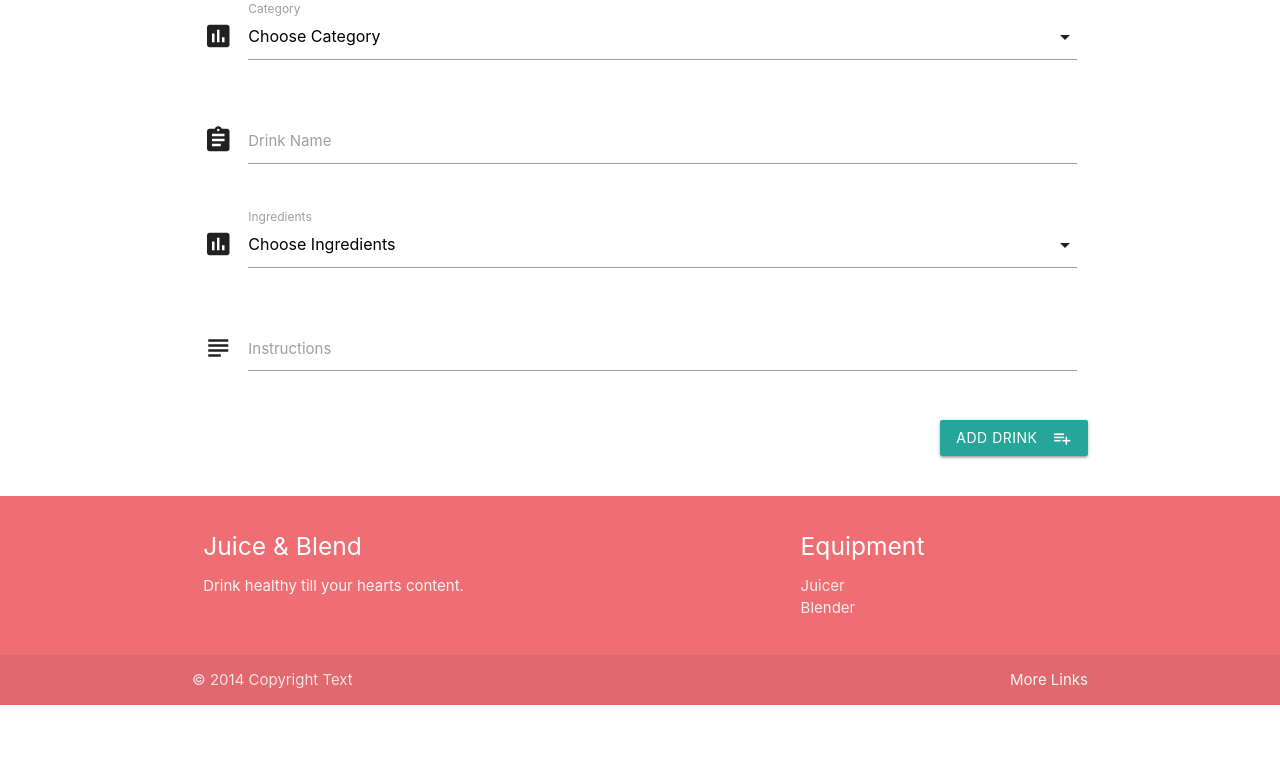
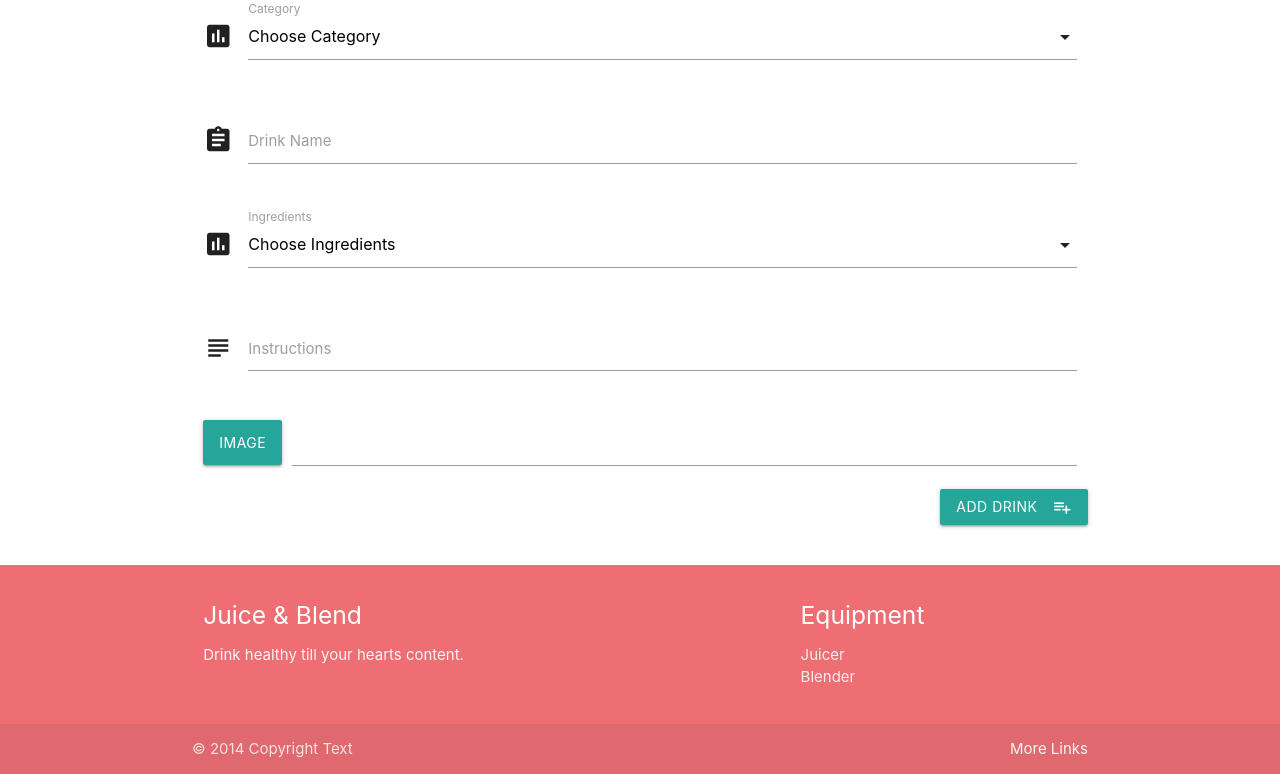
Before and after one commit to Deoh/juice_and_blend, a Flask app: page /add_drink in a window 1280 px wide. Shown: the part 160-934 px from the top of the page. Before the commit the page ends 865 px from the top, so only its background shows below. Run offline with Flask 2, Linux system fonts and the light colour scheme; data that the repository does not hold is empty; some libraries are stand-ins or nearby versions.

Commit message:
image file input form added to adddrink.html

```diff
--- a/templates/addDrink.html
+++ b/templates/addDrink.html
@@ -47,6 +47,16 @@
                     <label for="icon_telephone">Instructions</label>
                 </div>
             </div>
+            <!------------------------ Image File Input Form -------------------------->
+			<div class="file-field input-field">
+				<div class="btn">
+			    	<span>Image</span>
+				    <input type="file">
+			    </div>
+				<div class="file-path-wrapper">
+					<input id="image_file" name="image_file" class="file-path validate" type="text">
+			    </div>
+			</div>
             <!------------------------------- Submit Button --------------------------------->
             <div class="row">
                 <button class="btn waves-effect waves-light right" type="submit" name="action">Add Drink
```
